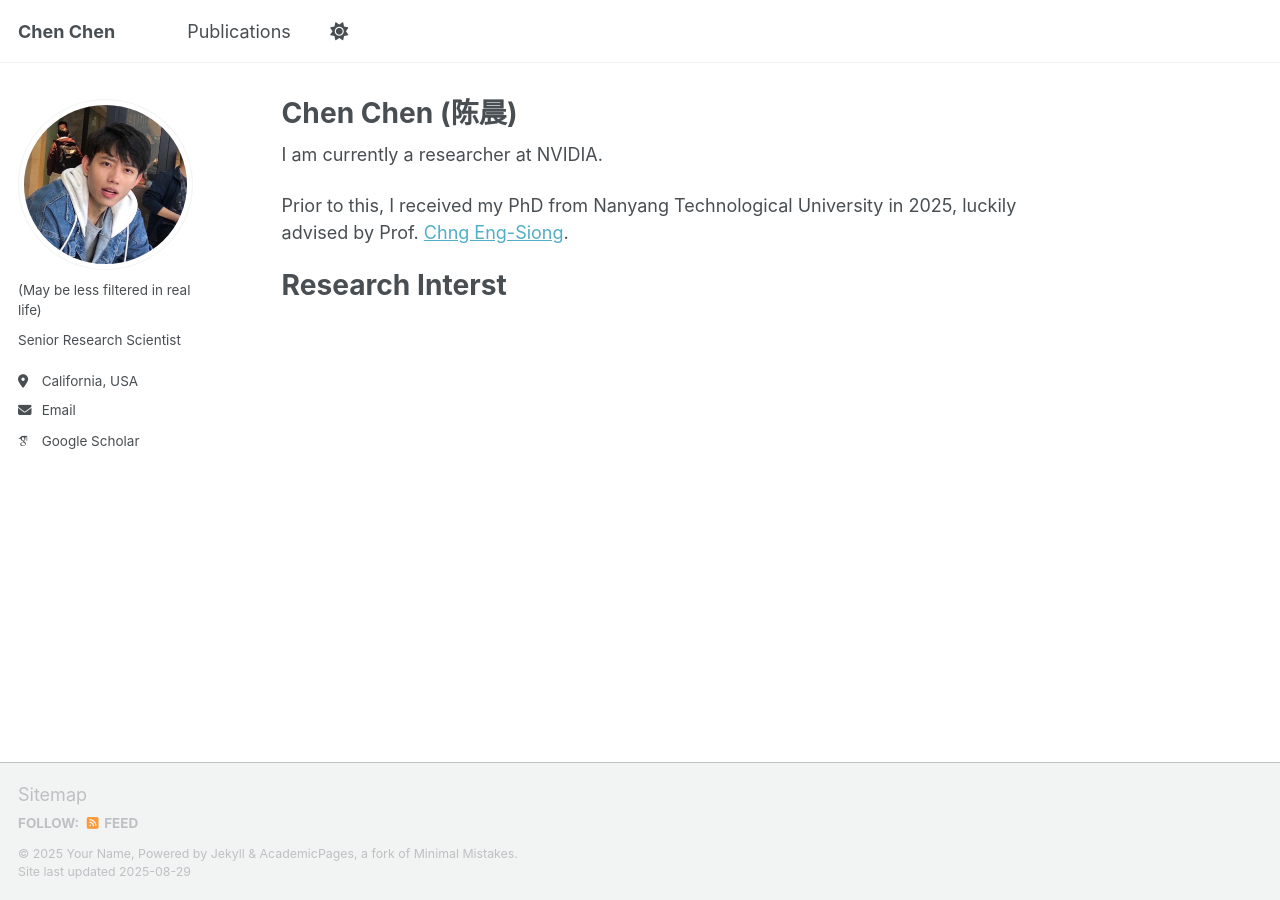
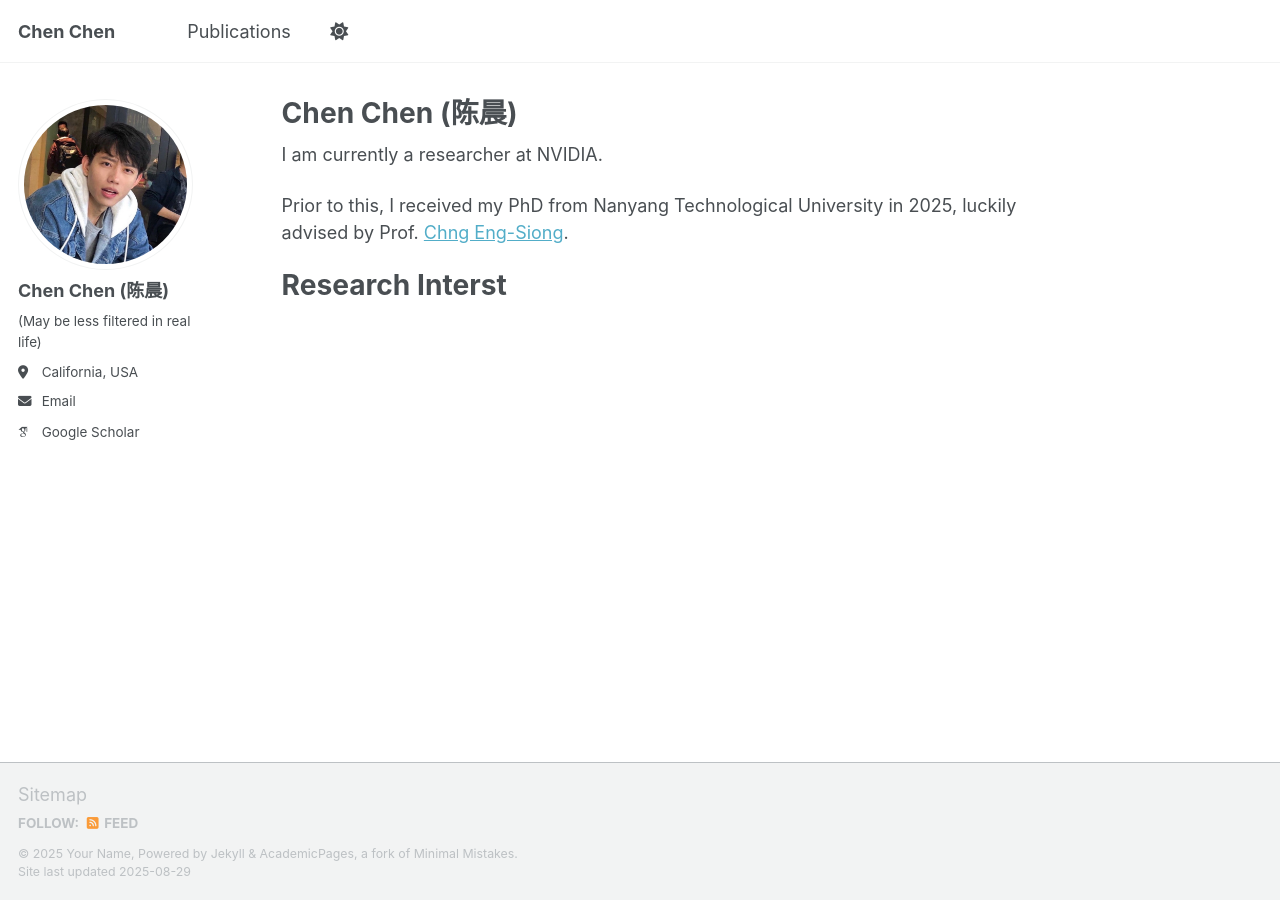
Before and after one commit to cchen1436/cchen1436.github.io, a Jekyll site: the page built from _pages/about.md, in a window 1280 px wide. Built offline with Jekyll 4.4.1, drawn with Linux system fonts in a browser that asks for light colours; some web fonts are replaced; a script that is not in the unit is left out.

Commit message:
Update _config.yml

```diff
--- a/_config.yml
+++ b/_config.yml
@@ -23,9 +23,9 @@ repository               : "academicpages/academicpages.github.io"
 author:
   # Biographic information
   avatar           : "images/profile.jpg"
-  name             : #"Chen Chen (陈晨)"
+  name             : "Chen Chen (陈晨)"
   pronouns         : "(May be less filtered in real life)"
-  bio              : "Senior Research Scientist"
+  bio              : #""
   location         : "California, USA"
   # employer         :  "NVIDIA"
   uri              : # URL
```
